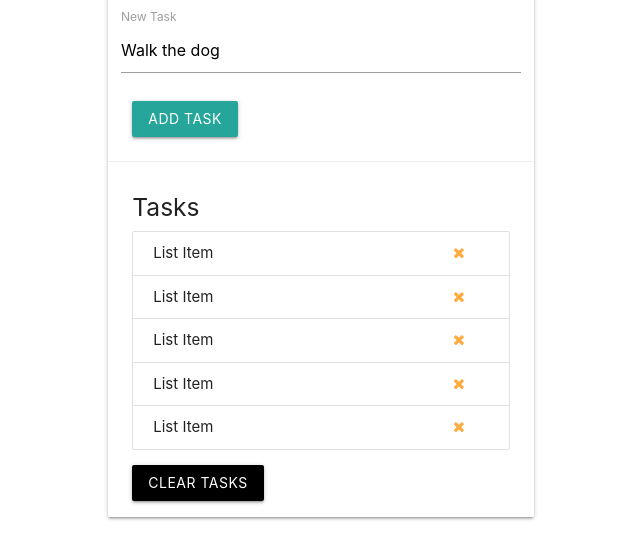
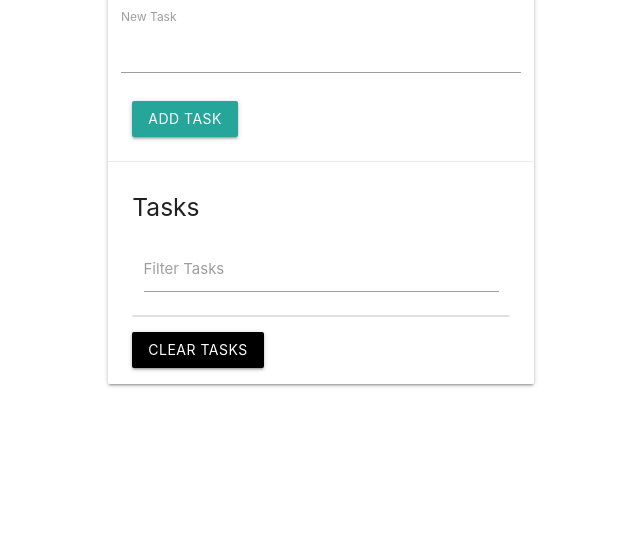
Before and after one commit to nupoor01nawathey/fcc-js-challenges, a plain HTML site: page task-list/index.html in a window 1280 px wide. Shown: the part 67-626 px from the top of the page, without its empty margins (95-735 px from the left). Drawn offline with nearby package versions, Linux system fonts and the light colour scheme.

Commit message:
udpate
update html

```diff
--- a/task-list/index.html
+++ b/task-list/index.html
@@ -21,41 +21,20 @@
                     <div class="row">
                         <form id="task-form">
                             <label for="input">New Task</label>
-                            <input type="text" name="input" id="task" value="Walk the dog">
+                            <input type="text" name="input" id="task" value="">
                             </div>
                             <input type="submit" class="btn" value="Add Task">
                         </form>
                     </div>
                     <div class="card-action">
                         <h5 id="task-title">Tasks</h5>
+                        <div class="input-field col s12">
+                            <label for="filter">Filter Tasks</label>
+                            <input type="text" name="filter" id="filter" value="">
+                        </div>
                         <ul class="collection">
-                        <li class="collection-item">List Item
-                            <a href="#" class="delete-item secondary-content">
-                                <i class="fa fa-remove"></i>
-                            </a>
-                        </li>
-                        <li class="collection-item">List Item
-                            <a href="#" class="delete-item secondary-content">
-                                <i class="fa fa-remove"></i>
-                            </a>
-                        </li>
-                        <li class="collection-item">List Item
-                            <a href="#" class="delete-item secondary-content">
-                                <i class="fa fa-remove"></i>
-                            </a>
-                        </li>
-                        <li class="collection-item">List Item
-                            <a href="#" class="delete-item secondary-content">
-                                <i class="fa fa-remove"></i>
-                            </a>
-                        </li>
-                        <li class="collection-item">List Item
-                            <a href="#" class="delete-item secondary-content">
-                                <i class="fa fa-remove"></i>
-                            </a>
-                        </li>
                         </ul>
-                    <a class="clear-tasks btn black" href="">Clear Tasks</a>
+                        <a class="clear-tasks btn black" href="#">Clear Tasks</a>
                     </div>
 
                 </div>
```
Lines whose indentation alone changed are shown as unchanged.
